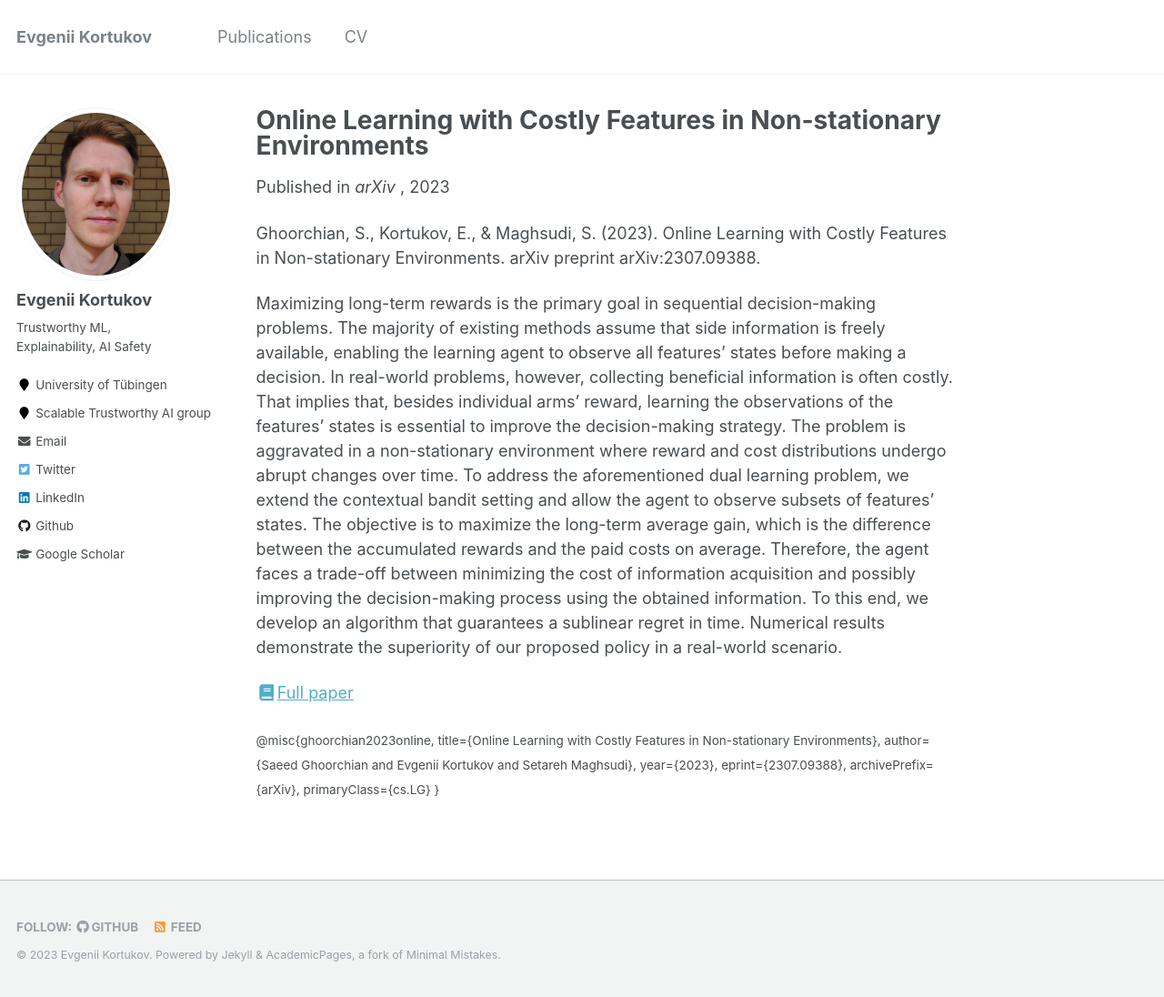
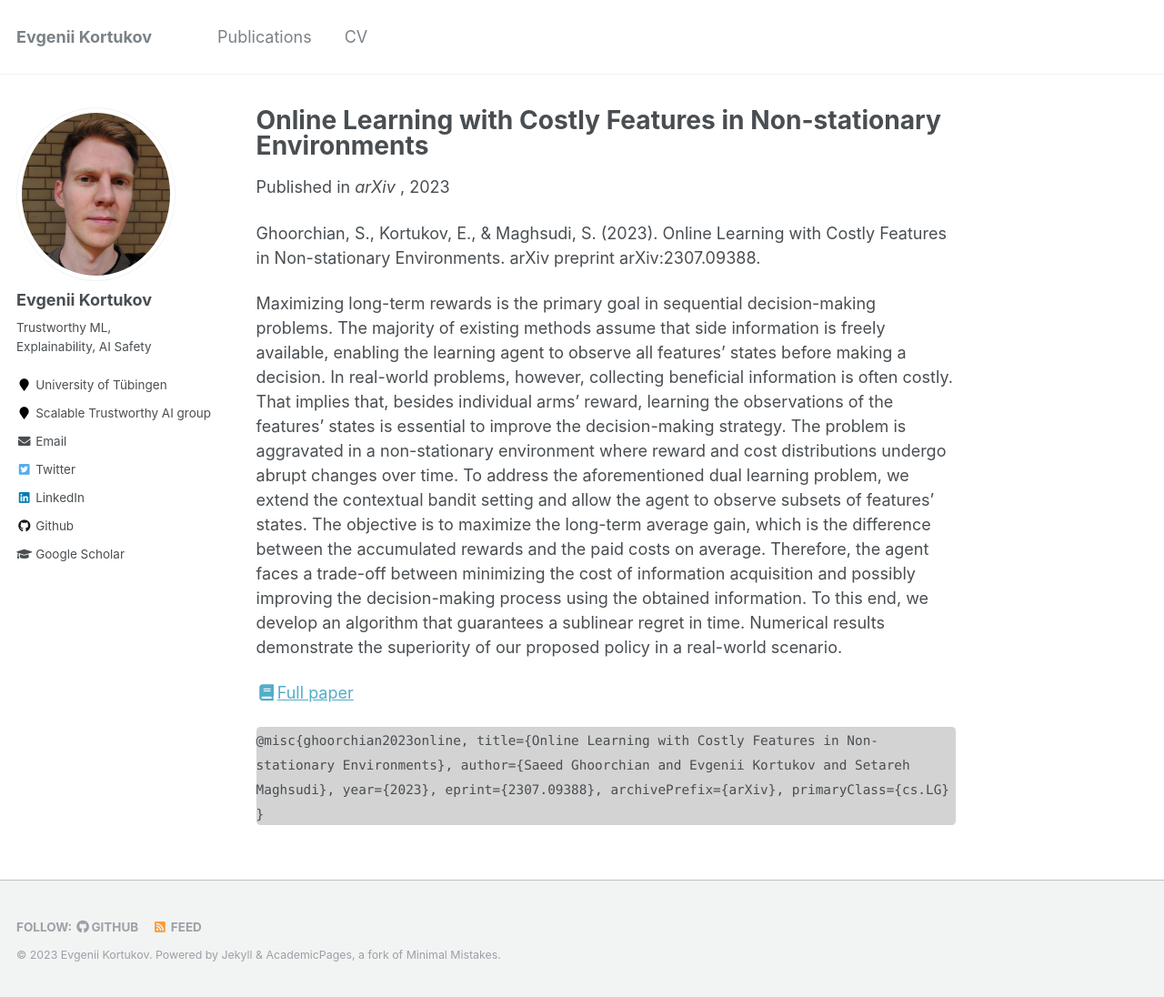
Before and after one commit to kortukov/kortukov.github.io, a Jekyll site: the page built from _publications/2023-07-18-ncc-ucrl2.md, in a window 1280 px wide and 1096 px high. Shown: the whole window at 91% size. Built offline with Jekyll 4.4.1, drawn with Linux system fonts in a browser that asks for light colours.

Commit message:
Add bibtex code

```diff
--- a/_sass/_page.scss
+++ b/_sass/_page.scss
@@ -399,3 +399,16 @@
   font-size: $type-size-6;
   text-transform: uppercase;
 }
+
+
+.bibtex_code {
+  background-color: lightgray;
+  border-radius: .25rem!important;
+}
+
+.bibtex_code > small {
+  font-family: 'IBM Plex Mono', monospace;
+  font-family: Consolas, Menlo, Monaco, Lucida Console, Liberation Mono, DejaVu Sans Mono, Bitstream Vera Sans Mono, Courier New, monospace, serif;
+  font-size: 80%;
+  font-weight: 400;
+}
```
